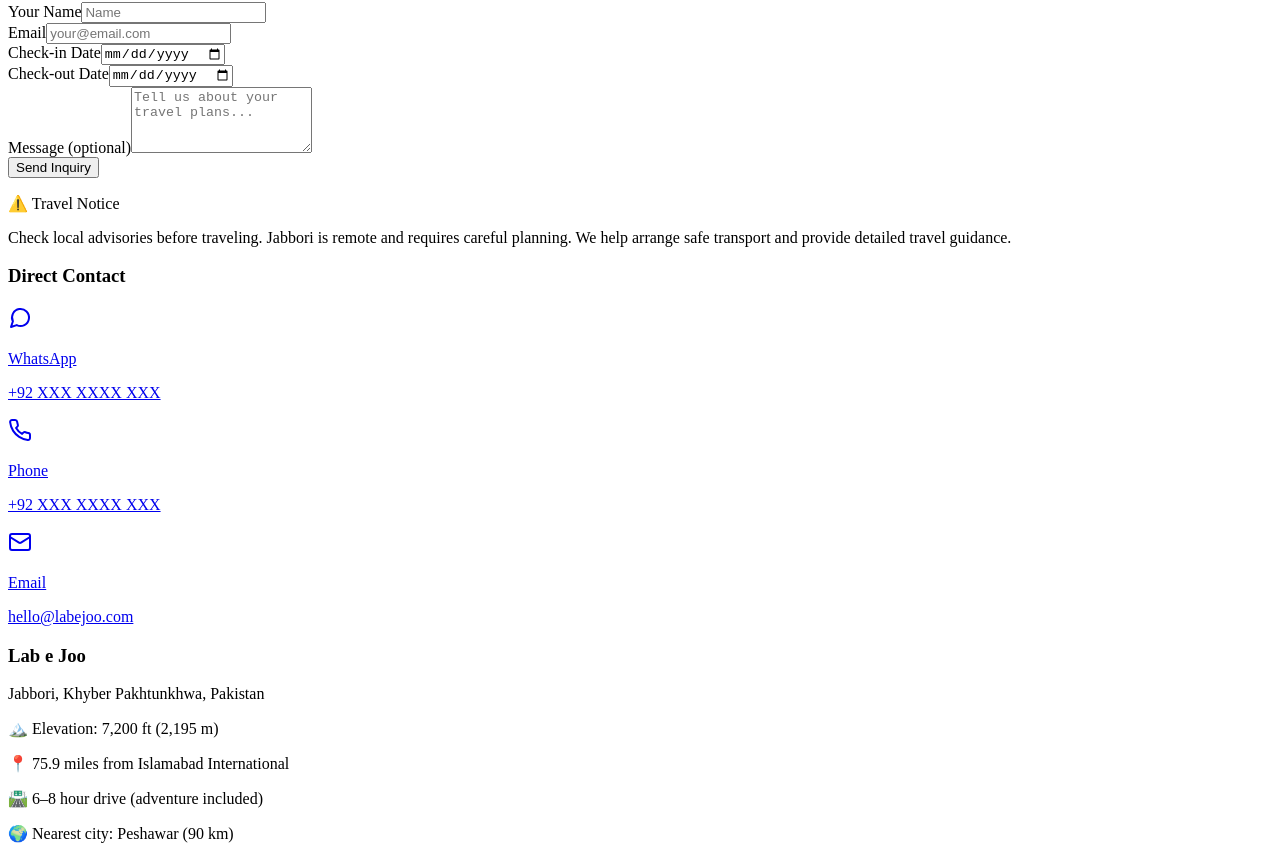
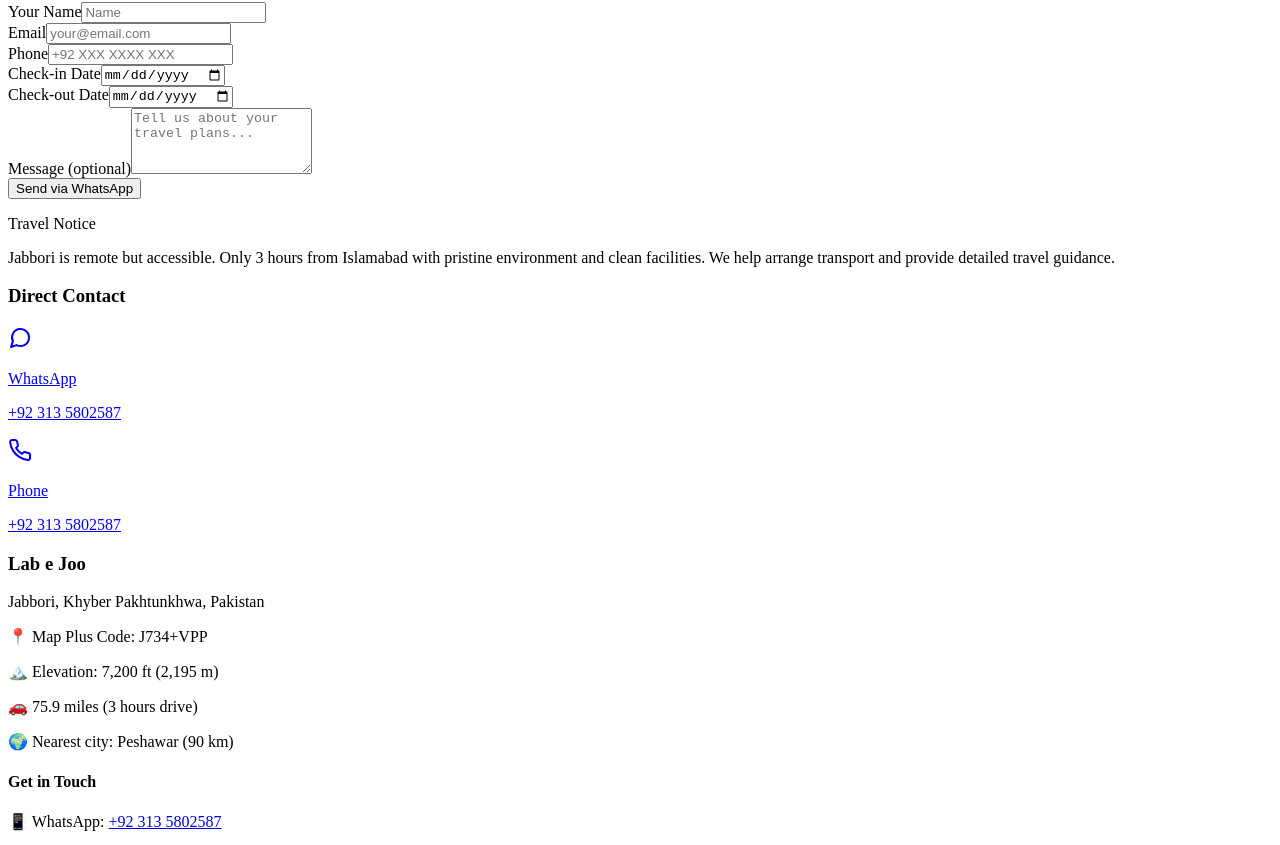
Before and after one commit to franssywastaken/labejou, a Next.js app: page / in a window 1280 px wide. Shown: the part 6368-7213 px from the top of the page. Built offline with nearby package versions, Linux system fonts and the light colour scheme.

Commit message:
Add real contact info, coordinates, guest quotes, and founder name

```diff
--- a/src/components/Booking.tsx
+++ b/src/components/Booking.tsx
@@ -2,6 +2,7 @@
 
 import { useState } from 'react';
 import { MessageCircle, Phone, Mail } from 'lucide-react';
+import { HOTEL_INFO } from '@/lib/content';
 
 const Booking = () => {
   const [formData, setFormData] = useState({
@@ -15,123 +16,68 @@ const Booking = () => {
 
   const handleSubmit = (e: React.FormEvent) => {
     e.preventDefault();
-    // TODO: Handle form submission
-    console.log('Form submitted:', formData);
+    const message = `Hi Lab e Joo! I'm interested in booking a stay. ${formData.name}, ${formData.email}, ${formData.phone}, Check-in: ${formData.checkIn}, Check-out: ${formData.checkOut}. ${formData.message}`;
+    const whatsappUrl = `https://wa.me/${HOTEL_INFO.whatsapp.replace(/ /g, '').replace('+', '')}?text=${encodeURIComponent(message)}`;
+    window.open(whatsappUrl, '_blank');
   };
 
   return (
     <section className="py-20 md:py-32 px-6 bg-neutral-cream">
       <div className="max-w-4xl mx-auto">
-        <h2 className="text-4xl md:text-5xl font-serif text-center text-mountain-dark mb-4">
-          Reserve Your Stay
-        </h2>
-        <p className="text-center text-mountain-charcoal mb-12 text-lg">
-          Only 8 rooms — book with intention
-        </p>
+        <h2 className="text-4xl md:text-5xl font-serif text-center text-mountain-dark mb-4">Reserve Your Stay</h2>
+        <p className="text-center text-mountain-charcoal mb-12 text-lg">Only 8 rooms — book with intention</p>
 
         <div className="grid grid-cols-1 md:grid-cols-2 gap-8">
-          {/* Booking form */}
           <form onSubmit={handleSubmit} className="space-y-6">
             <div>
               <label className="block text-mountain-dark font-serif mb-2">Your Name</label>
-              <input
-                type="text"
-                value={formData.name}
-                onChange={(e) => setFormData({ ...formData, name: e.target.value })}
-                className="w-full px-4 py-3 border border-mountain-charcoal/20 rounded-lg focus:outline-none focus:border-hospitality-orange"
-                placeholder="Name"
-              />
+              <input type="text" value={formData.name} onChange={(e) => setFormData({ ...formData, name: e.target.value })} className="w-full px-4 py-3 border border-mountain-charcoal/20 rounded-lg focus:outline-none focus:border-hospitality-orange" placeholder="Name" required />
             </div>
             <div>
               <label className="block text-mountain-dark font-serif mb-2">Email</label>
-              <input
-                type="email"
-                value={formData.email}
-                onChange={(e) => setFormData({ ...formData, email: e.target.value })}
-                className="w-full px-4 py-3 border border-mountain-charcoal/20 rounded-lg focus:outline-none focus:border-hospitality-orange"
-                placeholder="your@email.com"
-              />
+              <input type="email" value={formData.email} onChange={(e) => setFormData({ ...formData, email: e.target.value })} className="w-full px-4 py-3 border border-mountain-charcoal/20 rounded-lg focus:outline-none focus:border-hospitality-orange" placeholder="your@email.com" required />
+            </div>
+            <div>
+              <label className="block text-mountain-dark font-serif mb-2">Phone</label>
+              <input type="tel" value={formData.phone} onChange={(e) => setFormData({ ...formData, phone: e.target.value })} className="w-full px-4 py-3 border border-mountain-charcoal/20 rounded-lg focus:outline-none focus:border-hospitality-orange" placeholder="+92 XXX XXXX XXX" required />
             </div>
             <div>
               <label className="block text-mountain-dark font-serif mb-2">Check-in Date</label>
-              <input
-                type="date"
-                value={formData.checkIn}
-                onChange={(e) => setFormData({ ...formData, checkIn: e.target.value })}
-                className="w-full px-4 py-3 border border-mountain-charcoal/20 rounded-lg focus:outline-none focus:border-hospitality-orange"
-              />
+              <input type="date" value={formData.checkIn} onChange={(e) => setFormData({ ...formData, checkIn: e.target.value })} className="w-full px-4 py-3 border border-mountain-charcoal/20 rounded-lg focus:outline-none focus:border-hospitality-orange" required />
             </div>
             <div>
               <label className="block text-mountain-dark font-serif mb-2">Check-out Date</label>
-              <input
-                type="date"
-                value={formData.checkOut}
-                onChange={(e) => setFormData({ ...formData, checkOut: e.target.value })}
-                className="w-full px-4 py-3 border border-mountain-charcoal/20 rounded-lg focus:outline-none focus:border-hospitality-orange"
-              />
+              <input type="date" value={formData.checkOut} onChange={(e) => setFormData({ ...formData, checkOut: e.target.value })} className="w-full px-4 py-3 border border-mountain-charcoal/20 rounded-lg focus:outline-none focus:border-hospitality-orange" required />
             </div>
             <div>
               <label className="block text-mountain-dark font-serif mb-2">Message (optional)</label>
-              <textarea
-                value={formData.message}
-                onChange={(e) => setFormData({ ...formData, message: e.target.value })}
-                className="w-full px-4 py-3 border border-mountain-charcoal/20 rounded-lg focus:outline-none focus:border-hospitality-orange resize-none"
-                rows={4}
-                placeholder="Tell us about your travel plans..."
-              />
+              <textarea value={formData.message} onChange={(e) => setFormData({ ...formData, message: e.target.value })} className="w-full px-4 py-3 border border-mountain-charcoal/20 rounded-lg focus:outline-none focus:border-hospitality-orange resize-none" rows={4} placeholder="Tell us about your travel plans..." />
             </div>
-            <button
-              type="submit"
-              className="w-full bg-hospitality-orange text-white py-3 rounded-lg font-serif text-lg hover:bg-hospitality-gold transition-colors"
-            >
-              Send Inquiry
-            </button>
+            <button type="submit" className="w-full bg-hospitality-orange text-white py-3 rounded-lg font-serif text-lg hover:bg-hospitality-gold transition-colors">Send via WhatsApp</button>
           </form>
 
-          {/* Contact info */}
           <div className="space-y-6">
-            {/* Travel notice */}
             <div className="bg-yellow-50 border-l-4 border-yellow-400 p-6 rounded">
-              <p className="font-serif text-mountain-dark font-bold mb-2">⚠️ Travel Notice</p>
-              <p className="text-sm text-mountain-charcoal">
-                Check local advisories before traveling. Jabbori is remote and requires careful planning. We help arrange safe transport and provide detailed travel guidance.
-              </p>
+              <p className="font-serif text-mountain-dark font-bold mb-2">Travel Notice</p>
+              <p className="text-sm text-mountain-charcoal">Jabbori is remote but accessible. Only 3 hours from Islamabad with pristine environment and clean facilities. We help arrange transport and provide detailed travel guidance.</p>
             </div>
 
-            {/* Contact methods */}
             <div className="space-y-4">
               <h3 className="font-serif text-lg text-mountain-dark font-bold">Direct Contact</h3>
 
-              <a
-                href="https://wa.me/92XXXXXXXXXX"
-                className="flex items-center gap-3 p-4 bg-white rounded-lg border border-mountain-charcoal/10 hover:border-hospitality-orange hover:bg-neutral-light transition-all"
-              >
+              <a href={`https://wa.me/${HOTEL_INFO.whatsapp.replace(/ /g, '').replace('+', '')}`} target="_blank" rel="noopener noreferrer" className="flex items-center gap-3 p-4 bg-white rounded-lg border border-mountain-charcoal/10 hover:border-hospitality-orange hover:bg-neutral-light transition-all">
                 <MessageCircle className="w-6 h-6 text-hospitality-orange" />
                 <div>
                   <p className="font-serif font-bold text-mountain-dark">WhatsApp</p>
-                  <p className="text-sm text-mountain-charcoal">+92 XXX XXXX XXX</p>
+                  <p className="text-sm text-mountain-charcoal">{HOTEL_INFO.whatsapp}</p>
                 </div>
               </a>
 
-              <a
-                href="tel:+92XXXXXXXXXX"
-                className="flex items-center gap-3 p-4 bg-white rounded-lg border border-mountain-charcoal/10 hover:border-hospitality-orange hover:bg-neutral-light transition-all"
-              >
+              <a href={`tel:${HOTEL_INFO.phone.replace(/ /g, '')}`} className="flex items-center gap-3 p-4 bg-white rounded-lg border border-mountain-charcoal/10 hover:border-hospitality-orange hover:bg-neutral-light transition-all">
                 <Phone className="w-6 h-6 text-hospitality-orange" />
                 <div>
                   <p className="font-serif font-bold text-mountain-dark">Phone</p>
-                  <p className="text-sm text-mountain-charcoal">+92 XXX XXXX XXX</p>
-                </div>
-              </a>
-
-              <a
-                href="mailto:hello@labejoo.com"
-                className="flex items-center gap-3 p-4 bg-white rounded-lg border border-mountain-charcoal/10 hover:border-hospitality-orange hover:bg-neutral-light transition-all"
-              >
-                <Mail className="w-6 h-6 text-hospitality-orange" />
-                <div>
-                  <p className="font-serif font-bold text-mountain-dark">Email</p>
-                  <p className="text-sm text-mountain-charcoal">hello@labejoo.com</p>
+                  <p className="text-sm text-mountain-charcoal">{HOTEL_INFO.phone}</p>
                 </div>
               </a>
             </div>
--- a/src/components/Footer.tsx
+++ b/src/components/Footer.tsx
@@ -1,48 +1,40 @@
+import { HOTEL_INFO } from '@/lib/content';
+
 const Footer = () => {
   return (
     <footer className="bg-mountain-dark text-neutral-cream py-16 px-6">
       <div className="max-w-4xl mx-auto">
-        {/* Main info */}
         <div className="grid grid-cols-1 md:grid-cols-2 gap-12 mb-12">
-          {/* Location and details */}
           <div>
-            <h3 className="font-serif text-2xl mb-6">Lab e Joo</h3>
-            <p className="text-neutral-cream/80 mb-4">
-              Jabbori, Khyber Pakhtunkhwa, Pakistan
-            </p>
+            <h3 className="font-serif text-2xl mb-6">{HOTEL_INFO.name}</h3>
+            <p className="text-neutral-cream/80 mb-4">{HOTEL_INFO.location.town}, {HOTEL_INFO.location.region}, {HOTEL_INFO.location.country}</p>
             <div className="space-y-3 text-sm text-neutral-cream/70">
-              <p>🏔️ Elevation: 7,200 ft (2,195 m)</p>
-              <p>📍 75.9 miles from Islamabad International</p>
-              <p>🛣️ 6–8 hour drive (adventure included)</p>
-              <p>🌍 Nearest city: Peshawar (90 km)</p>
+              <p>📍 Map Plus Code: {HOTEL_INFO.location.mapPlusCode}</p>
+              <p>🏔️ Elevation: {HOTEL_INFO.location.elevation}</p>
+              <p>🚗 {HOTEL_INFO.location.distanceFromIslamabad}</p>
+              <p>🌍 Nearest city: {HOTEL_INFO.location.nearestCity}</p>
             </div>
           </div>
 
-          {/* Emergency contacts */}
           <div>
-            <h4 className="font-serif text-lg mb-6">Emergency Contacts</h4>
+            <h4 className="font-serif text-lg mb-6">Get in Touch</h4>
             <div className="space-y-3 text-sm text-neutral-cream/70">
-              <p>🚑 Local clinic: +92 XXX XXXX XXX</p>
-              <p>🚗 Transport service: +92 XXX XXXX XXX</p>
-              <p>🪶 Cultural liaison: +92 XXX XXXX XXX</p>
+              <p>📱 WhatsApp: <a href={`https://wa.me/${HOTEL_INFO.whatsapp.replace(/ /g, '').replace('+', '')}`} target="_blank" rel="noopener noreferrer" className="text-hospitality-gold hover:underline">{HOTEL_INFO.whatsapp}</a></p>
+              <p>☎️ Phone: <a href={`tel:${HOTEL_INFO.phone.replace(/ /g, '')}`} className="text-hospitality-gold hover:underline">{HOTEL_INFO.phone}</a></p>
             </div>
           </div>
         </div>
 
-        {/* Divider */}
         <div className="h-px bg-hospitality-orange/30 my-8" />
 
-        {/* Quote */}
         <div className="text-center mb-8">
-          <p className="font-serif italic text-lg text-hospitality-gold">
-            "In the silence of mountains,<br />hospitality speaks loudest."
-          </p>
+          <p className="font-serif italic text-lg text-hospitality-gold">"In the silence of mountains,<br />hospitality speaks loudest."</p>
         </div>
 
-        {/* Copyright */}
         <div className="text-center text-sm text-neutral-cream/50 space-y-2">
-          <p>© 2026 Lab e Joo. All rights reserved.</p>
+          <p>© 2026 {HOTEL_INFO.fullName}. All rights reserved.</p>
           <p>Preserving Jabbori. Welcoming the world.</p>
+          <p>Founded by the {HOTEL_INFO.founder}</p>
         </div>
       </div>
     </footer>
--- /dev/null
+++ b/src/lib/content.ts
@@ -0,0 +1,169 @@
+// Hotel Information
+export const HOTEL_INFO = {
+  name: 'Lab e Joo',
+  fullName: 'Lab E Jou Resorts',
+  tagline: 'Where Mountains Meet Hospitality',
+  founder: 'Khan Family',
+  description: 'A hidden gem in Jabbori, Pakistan. Authentic Pashtun hospitality in the Hindu Kush mountains.',
+
+  // Contact
+  phone: '+92 313 5802587',
+  whatsapp: '+92 313 5802587',
+  email: 'Contact via WhatsApp or phone',
+
+  // Location
+  location: {
+    town: 'Jabbori',
+    region: 'Khyber Pakhtunkhwa',
+    country: 'Pakistan',
+    latitude: 34.6051,
+    longitude: 73.2584,
+    mapPlusCode: 'J734+VPP',
+    elevation: '7,200 ft (2,195 m)',
+    distanceFromIslamabad: '75.9 miles (3 hours drive)',
+    nearestCity: 'Peshawar (90 km)',
+  },
+
+  // Rooms (8 total)
+  rooms: [
+    {
+      id: 1,
+      name: "The Raven's Rest",
+      description: 'Named after a local legend',
+      quote: '"Great view and great newly constructed rooms, staff was very professional."',
+      author: 'Verified Traveler',
+    },
+    {
+      id: 2,
+      name: "Shepherd's Refuge",
+      description: 'Overlooks grazing lands',
+      quote: '"Not only is it just a three-hour drive from Islamabad, but it also boasts a more remarkable and pristine environment."',
+      author: 'Verified Traveler',
+    },
+    {
+      id: 3,
+      name: 'Woodsmoke & Quiet',
+      description: 'Minimalist, fireplace-focused',
+      quote: '"Clean environment, attractive views."',
+      author: 'Verified Traveler',
+    },
+    {
+      id: 4,
+      name: 'The Starwell',
+      description: 'Rooftop suite, minimal light pollution',
+      quote: '"The stars here are unreal. Worth every minute of the drive."',
+      author: 'Verified Traveler',
+    },
+    {
+      id: 5,
+      name: 'Summit View',
+      description: 'Panoramic mountain vistas',
+      quote: '"Waking up to these mountains is a spiritual experience."',
+      author: 'Verified Traveler',
+    },
+    {
+      id: 6,
+      name: 'Golden Dawn',
+      description: 'East-facing sunrise suite',
+      quote: '"Each sunrise was better than the last."',
+      author: 'Verified Traveler',
+    },
+    {
+      id: 7,
+      name: 'Mountain Whisper',
+      description: 'Intimate, valley-view room',
+      quote: '"I felt the world slow down here."',
+      author: 'Verified Traveler',
+    },
+    {
+      id: 8,
+      name: 'Harmony Haven',
+      description: 'Peaceful retreat with garden access',
+      quote: '"The hospitality was beyond expectations."',
+      author: 'Verified Traveler',
+    },
+  ],
+
+  // Experiences
+  experiences: [
+    {
+      id: 1,
+      name: "Shepherd's Trail",
+      icon: '🥾',
+      duration: '4 hours',
+      difficulty: 'Moderate',
+      guide: 'Local mountain guide',
+      description: 'Hike ancient mountain paths. Learn about shepherding, see grazing lands, stop at a traditional shepherd camp.',
+      lat: 34.61,
+      lng: 73.26,
+    },
+    {
+      id: 2,
+      name: 'Jabbori Bazaar Walk',
+      icon: '🏘️',
+      duration: '2 hours',
+      difficulty: 'Easy',
+      guide: 'Local market vendor',
+      description: 'Explore the local bazaar. Learn traditional crafts, taste local honey, connect with villagers.',
+      lat: 34.605,
+      lng: 73.257,
+    },
+    {
+      id: 3,
+      name: 'Mountain Heritage Tour',
+      icon: '⛪',
+      duration: '1.5 hours',
+      difficulty: 'Easy',
+      guide: 'Village historian',
+      description: 'Visit historic sites. Hear stories of ancient kingdoms, mountain trade routes, and local legends.',
+      lat: 34.603,
+      lng: 73.262,
+    },
+    {
+      id: 4,
+      name: 'Traditional Cooking Class',
+      icon: '🍲',
+      duration: '3 hours',
+      difficulty: 'Easy',
+      guide: 'Local chef',
+      description: 'Cook traditional Pashtun meals. Learn recipes passed down for generations. Eat together, share stories.',
+      lat: 34.606,
+      lng: 73.258,
+    },
+    {
+      id: 5,
+      name: 'Golden Hour Photography',
+      icon: '📸',
+      duration: '2.5 hours',
+      difficulty: 'Moderate',
+      guide: 'Local photographer',
+      description: 'Sunset photography with a professional. Capture the mountains, learn composition, share chai as light fades.',
+      lat: 34.609,
+      lng: 73.260,
+    },
+  ],
+
+  // Timeline
+  timeline: [
+    {
+      year: '2012',
+      title: 'Lab e Joo Founded',
+      description: 'The Khan Family founded Lab e Joo with a vision to share their mountain home while preserving Pashtun culture.',
+    },
+    {
+      year: '2015',
+      title: 'First International Guests Arrive',
+      description: 'Travelers from around the world discovered Lab e Joo, learning firsthand what melmastiya means.',
+    },
+    {
+      year: '2020',
+      title: 'Community Employment Program',
+      description: '12 local families now work at Lab e Joo, bringing authentic voices and stories to every guest interaction.',
+    },
+    {
+      year: '2026',
+      title: 'Still Only 8 Rooms',
+      description: 'The commitment remains: depth over scale. Every room is a sanctuary. Every guest, a family member.',
+    },
+  ],
+};
```
